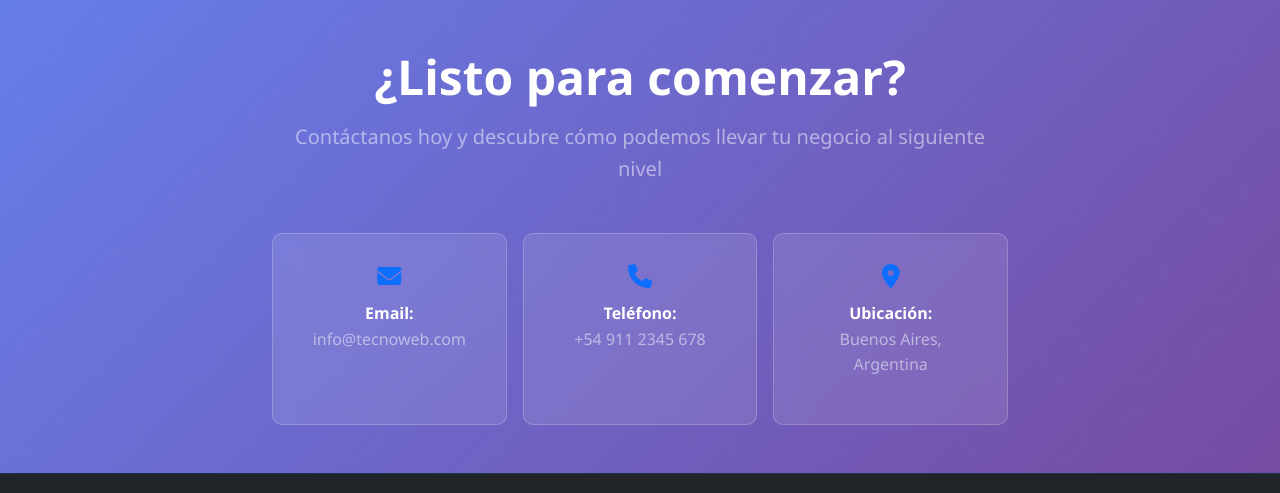
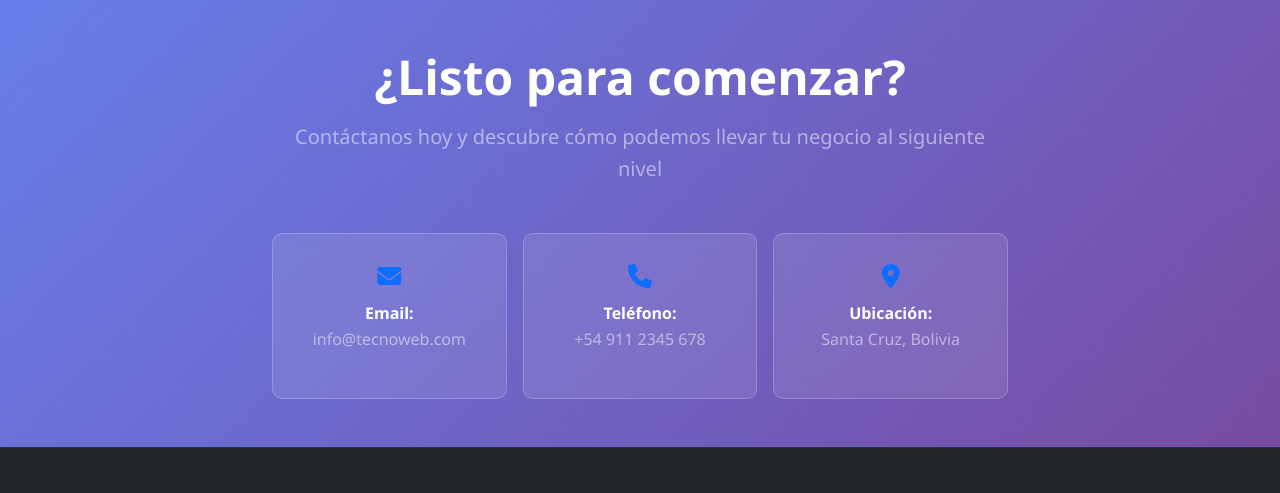
Before and after one commit to JORGUINHO98/Maquetacion-Landing, a plain HTML site: page index.html in a window 1280 px wide. Shown: the part 2058-2551 px from the top of the page. Drawn offline with nearby package versions, Linux system fonts and the light colour scheme.

Commit message:
subiendo archivo

```diff
--- a/index.html
+++ b/index.html
@@ -213,7 +213,7 @@
                             <i class="fas fa-map-marker-alt fs-4 text-primary"></i>
                             <p class="text-white mt-2">
                                 <strong>Ubicación:</strong><br>
-                                <span class="text-white-50">Buenos Aires, Argentina</span>
+                                <span class="text-white-50">Santa Cruz, Bolivia</span>
                             </p>
                         </div>
                     </div>
```
